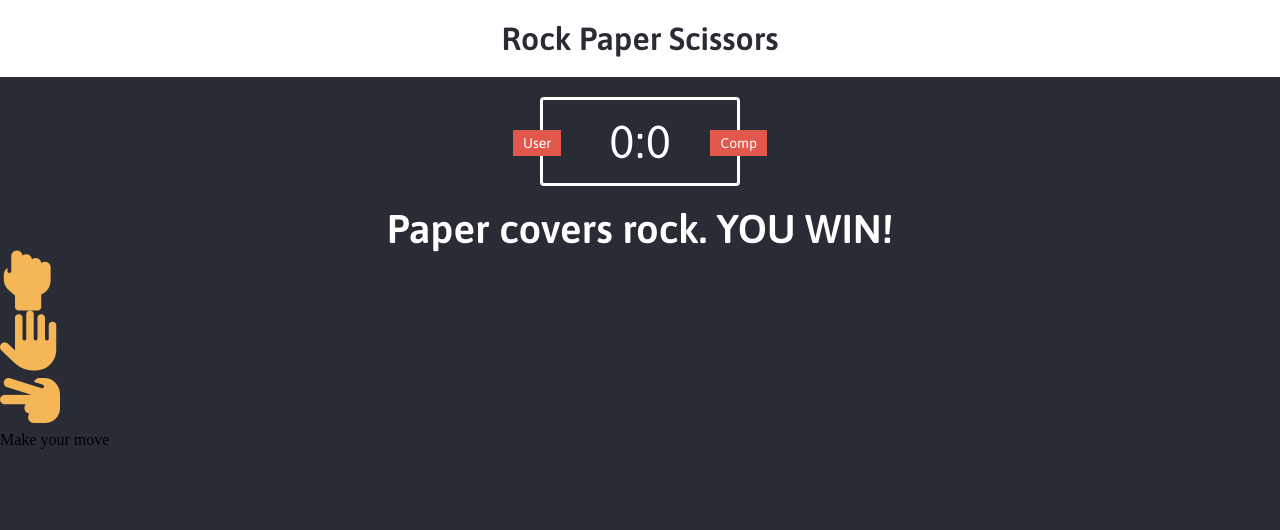
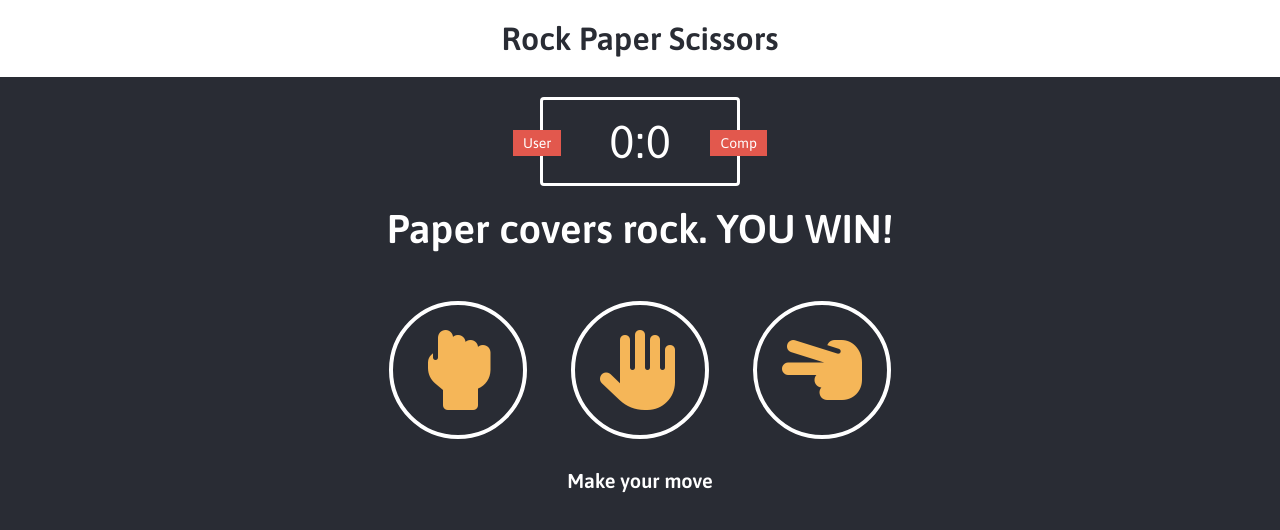
Before and after one commit to J-Ricker/rock-paper-scissors, a plain HTML site: page index.html in a window 1280 px wide. Drawn offline with Linux system fonts and the light colour scheme.

Commit message:
finished the styling of the game

```diff
--- a/css/styles.css
+++ b/css/styles.css
@@ -63,7 +63,36 @@ header > h1 {
     font-weight: bold;
 }
 
+.choices {
+    text-align: center;
+    margin-top: 50px;
+}
+
+.choice {
+    display: inline-block;
+    border: 4px solid #fff;
+    border-radius: 50%;
+    padding: 25px;
+    margin: 0 20px;
+    transition: all .3s;
+}
+
+.choice:hover {
+    background: #24272E;
+    cursor: pointer;
+}
+
 .icon {
-    font-size: 60px;
+    font-size: 80px;
     color: rgb(245, 182, 88);
+    width: 80px;
 }
+
+#action-message {
+    text-align: center;
+    color: #fff;
+    font-family: 'Asap', sans-serif;
+    font-weight: bold;
+    font-size: 20px;
+    margin-top: 30px;
+}
```
